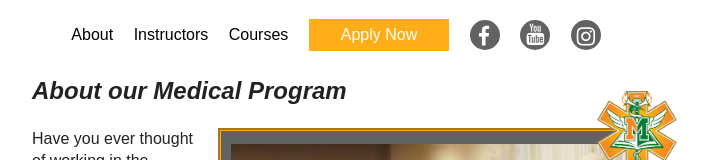
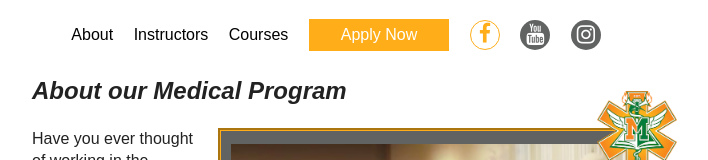
Before and after one commit to elijahglz/mhs-select-schools, a plain HTML site: page index.html in a window 1280 px wide. In both pictures the pointer is over the element 788 px from the left and 35 px from the top of the page. Shown: the top 160 px of the page, without its empty margins (304-1012 px from the left). Drawn offline with Linux system fonts and the light colour scheme.

Commit message:
added hovereffects on social buttons

```diff
--- a/index.html
+++ b/index.html
@@ -196,6 +196,12 @@
                 left: 8px;
             }
 
+            .social-media .fa-facebook {
+                position: absolute;
+                bottom: 7px;
+                left: 8px;
+            }
+
             .social-media .fa-youtube {
                 position: absolute;
                 bottom: 7px;
@@ -204,9 +210,17 @@
 
             .social-media .fa-instagram {
                 position: absolute;
+                bottom: 7px;
                 left: 6px;
             }
 
+            .social-media:hover {
+                background-color: white;
+                border: 1px solid #ffae19;
+                color: #ffae19;
+                transition: all 0.6s;
+
+            }
         </style>
     </head>
 
```
